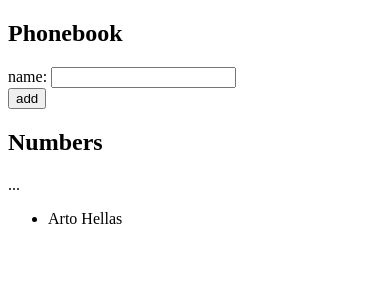
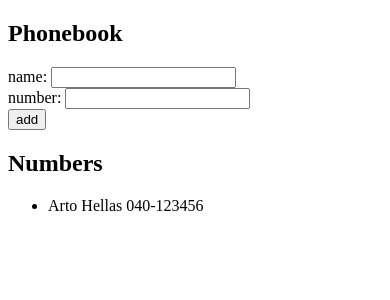
Before and after one commit to Nam-Nguyen-Dev/FSO, a React (Create React App) app in the folder part2/phonebook/: page / in a window 390 px wide. Shown: the top 300 px of the page. Built offline with nearby package versions, Linux system fonts and the light colour scheme.

Commit message:
Exercise 2.8 The Phonebook step 3

```diff
--- a/part2/phonebook/src/App.js
+++ b/part2/phonebook/src/App.js
@@ -2,9 +2,12 @@
 
 const App = () => {
   const [persons, setPersons] = useState([
-    { name: 'Arto Hellas' }
+    { name: 'Arto Hellas',
+      number: '040-123456',
+  }
   ])
   const [newName, setNewName] = useState('')
+  const [newNumber, setNewNumber] = useState('')
 
   const addName = event => {
     event.preventDefault()
@@ -15,14 +18,20 @@
 
     const personObject = {
       name: newName,
+      number: newNumber,
       id: persons.length + 1,
     }
     setPersons(persons.concat(personObject))
     setNewName('')
+    setNewNumber('')
   }
 
   const handleNameChange = event => {
     setNewName(event.target.value)
+  }
+
+  const handleNumberChange = event => {
+    setNewNumber(event.target.value)
   }
 
   return (
@@ -32,14 +41,14 @@
         <div>
           name: <input value={newName} onChange={handleNameChange}/>
         </div>
+        <div>number: <input value={newNumber} onChange={handleNumberChange}/></div>
         <div>
           <button type="submit">add</button>
         </div>
       </form>
       <h2>Numbers</h2>
-      ...
       <ul>
-      {persons.map(person => <li>{person.name}</li>)}
+      {persons.map(person => <li>{person.name} {person.number}</li>)}
       </ul>
 
     </div>
```
